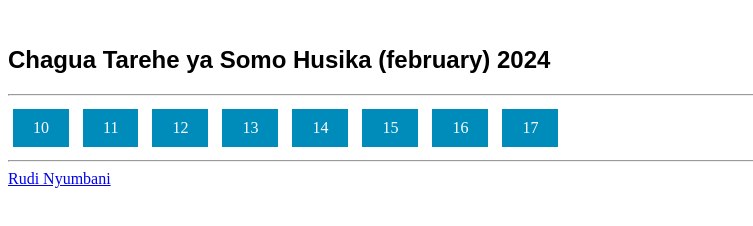
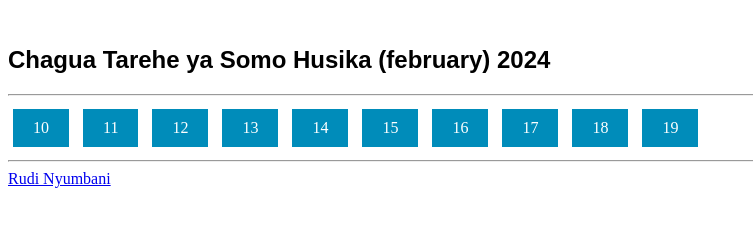
Before and after one commit to Kesha-lesson/Lesson, a plain HTML site: page month.html in a window 1280 px wide. Shown: the whole page, without its empty margins (0-753 px from the left). Drawn offline with Linux system fonts and the light colour scheme.

Commit message:
Update month.html

```diff
--- a/month.html
+++ b/month.html
@@ -51,6 +51,8 @@
   <a href="feb15.html" class="button">15</a>
   <a href="feb16.html" class="button">16</a>
   <a href="feb17.html" class="button">17</a>
+  <a href="feb18.html" class="button">18</a>
+  <a href="feb19.html" class="button">19</a>
   <BR>
     <hr>
 <A href="index.html">Rudi Nyumbani</A>
```
